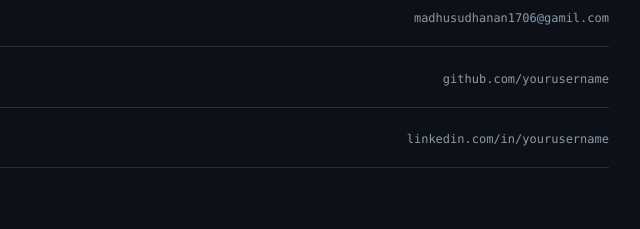
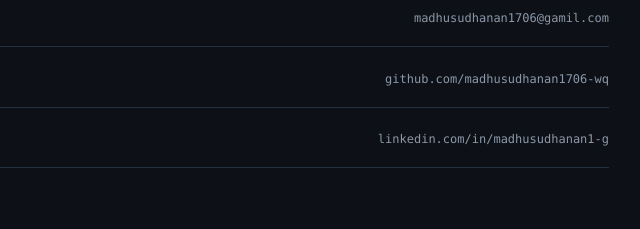
Before and after one commit to madhusudhanan1706-wq/course, a plain HTML site: page index.html in a window 1280 px wide. Shown: the part 1465-1694 px from the top of the page, 383-1023 px from the left. Drawn offline with Linux system fonts and the light colour scheme.

Commit message:
Update contact links in index.html with correct GitHub and LinkedIn URLs

```diff
--- a/index.html
+++ b/index.html
@@ -464,13 +464,13 @@
                 <a class="contact-link" href="mailto:madhusudhanan1706@gamil.com">
                     <span>Email</span><span class="via">madhusudhanan1706@gamil.com</span>
                 </a>
-                <a class="contact-link" href="https://github.com/yourusername" target="_blank"
+                <a class="contact-link" href="https://github.com/madhusudhanan1706-wq" target="_blank"
                     rel="noopener noreferrer">
-                    <span>GitHub</span><span class="via">github.com/yourusername</span>
+                    <span>GitHub</span><span class="via">github.com/madhusudhanan1706-wq</span>
                 </a>
-                <a class="contact-link" href="https://linkedin.com/in/yourusername" target="_blank"
+                <a class="contact-link" href="https://linkedin.com/in/madhusudhanan1-g" target="_blank"
                     rel="noopener noreferrer">
-                    <span>LinkedIn</span><span class="via">linkedin.com/in/yourusername</span>
+                    <span>LinkedIn</span><span class="via">linkedin.com/in/madhusudhanan1-g</span>
                 </a>
             </div>
         </section>
```
